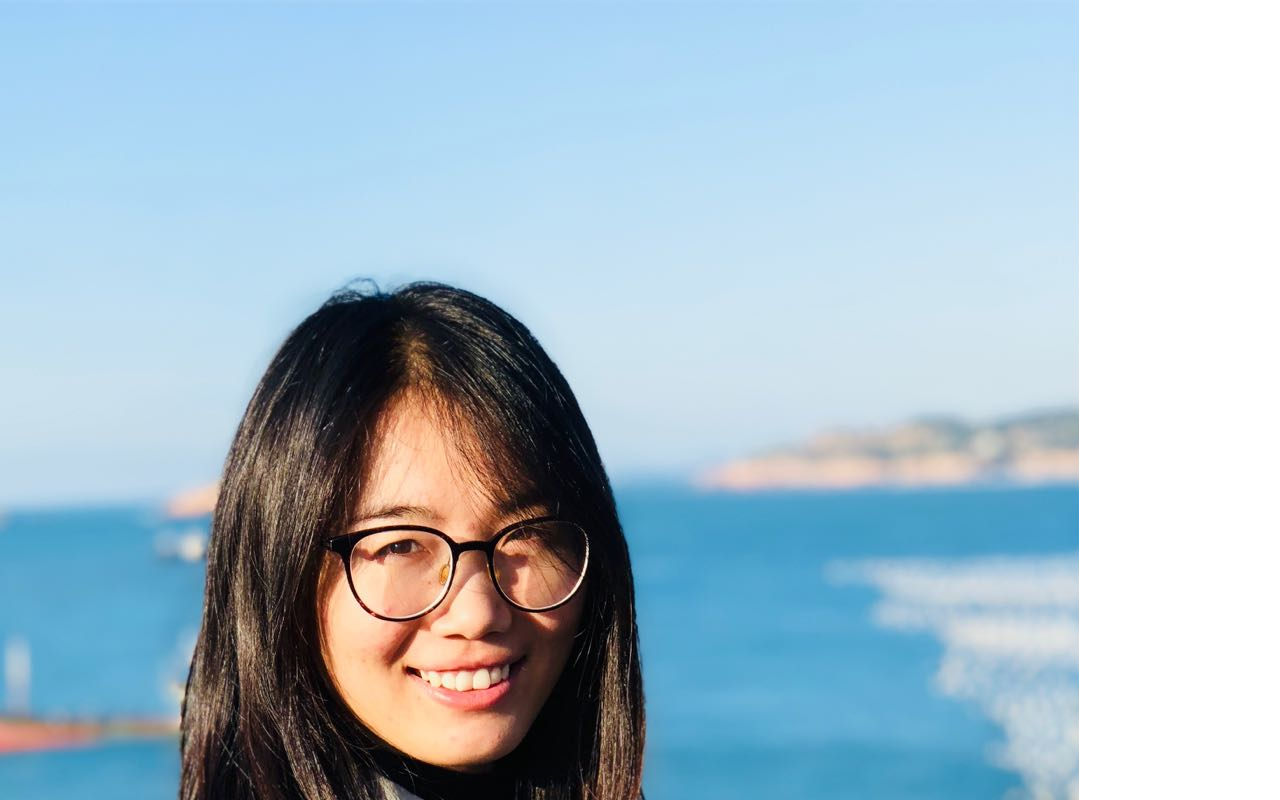
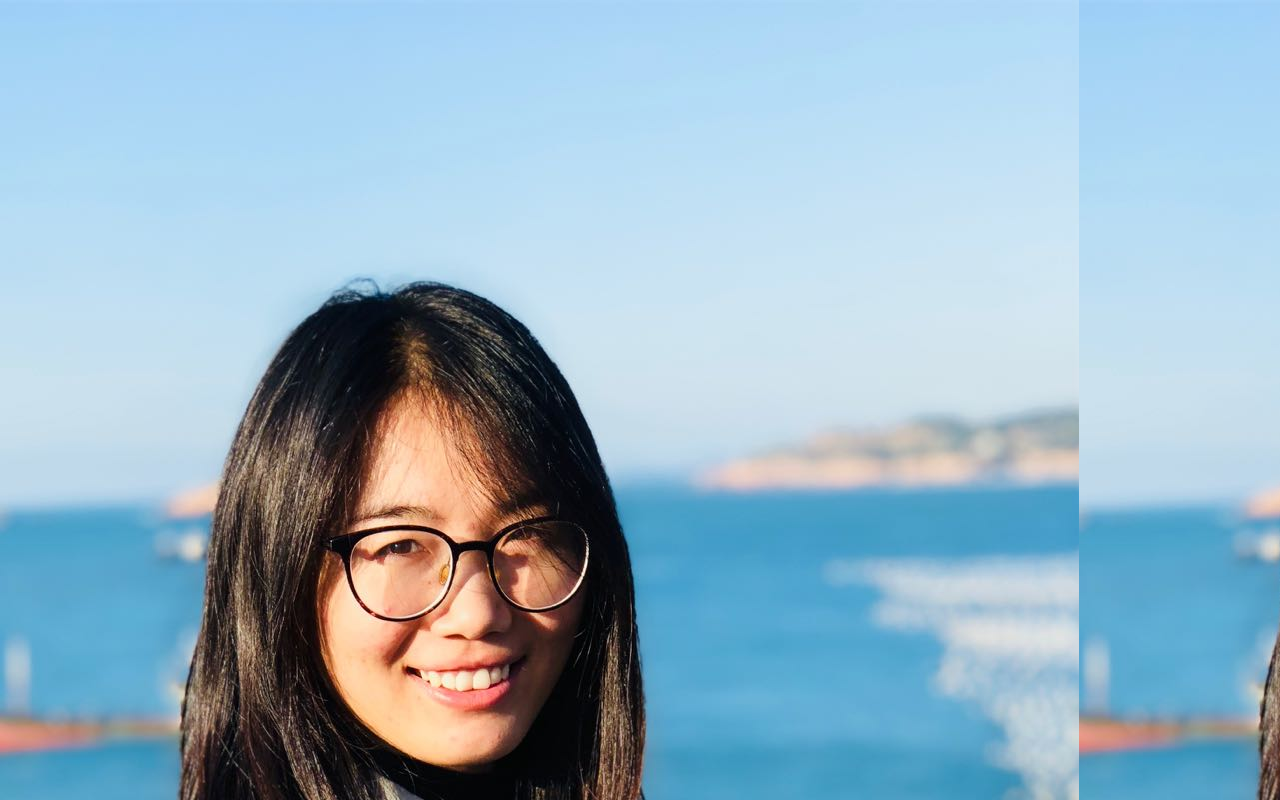
Before and after one commit to dadiaoguai/personalserver, a website: page index.html in a window 1280 px wide. Shown: the top 800 px of the page. Drawn offline with Linux system fonts and the light colour scheme.

Commit message:
样式调整

```diff
--- a/index.html
+++ b/index.html
@@ -3,9 +3,9 @@
 <head>
   <meta charset="UTF-8">
   <title>肖凯丽</title>
-  <link rel="stylesheet" href="./main.css">
+  <link rel="stylesheet" type="text/css" href="./main.css">
 </head>
 <body>
-  <img src="kl.jpg" alt="">
+  <div id="container"></div>
 </body>
 </html>
--- a/main.css
+++ b/main.css
@@ -1,4 +1,16 @@
+html {
+  height: 100%;
+}
+
 body {
   margin: 0;
   padding: 0;
+  height: 100%;
+  width: 100%;
 }
+
+#container {
+  width: 100%;
+  height: 100%;
+  background: url('./kl.jpg') repeat;
+}
```
